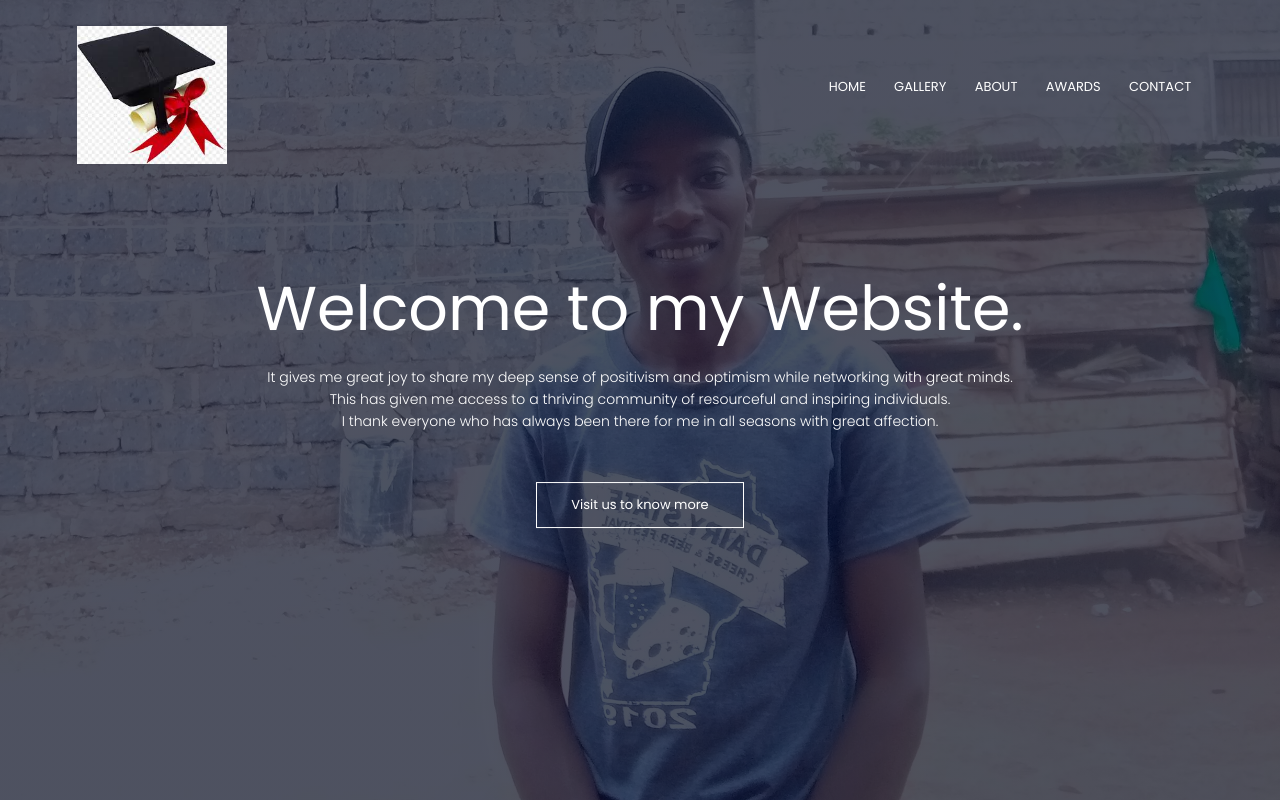
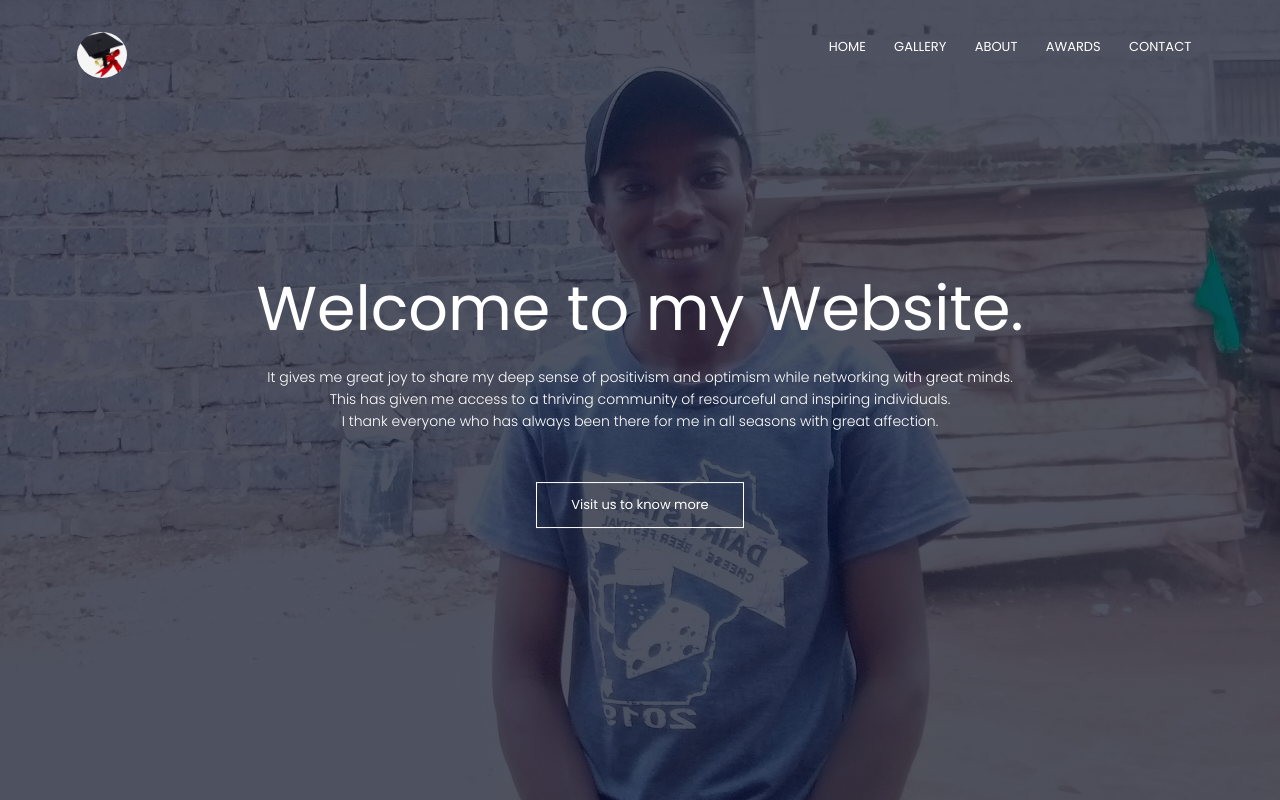
Before and after one commit to PiusKariukiNjiru/firstwebsite, a plain HTML site: page index.html in a window 1280 px wide. Shown: the top 800 px of the page. Drawn offline with nearby package versions, Linux system fonts and the light colour scheme.

Commit message:
Update style.css

```diff
--- a/style.css
+++ b/style.css
@@ -19,7 +19,9 @@ nav{
 
 }
 nav img{
-    width: 150px;
+
+    	width: 50px;
+	border-radius: 50%;
 }
 .nav-links{
     flex: 1;
```
